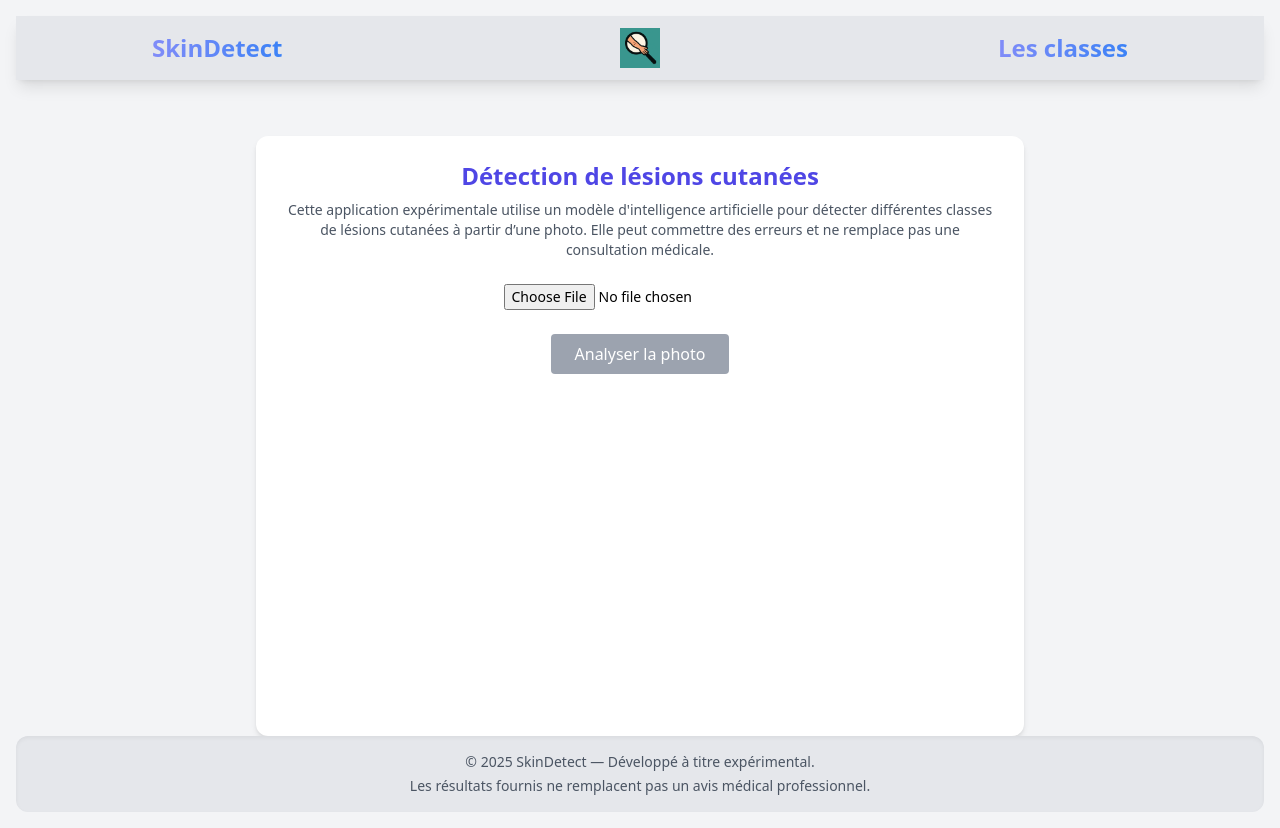
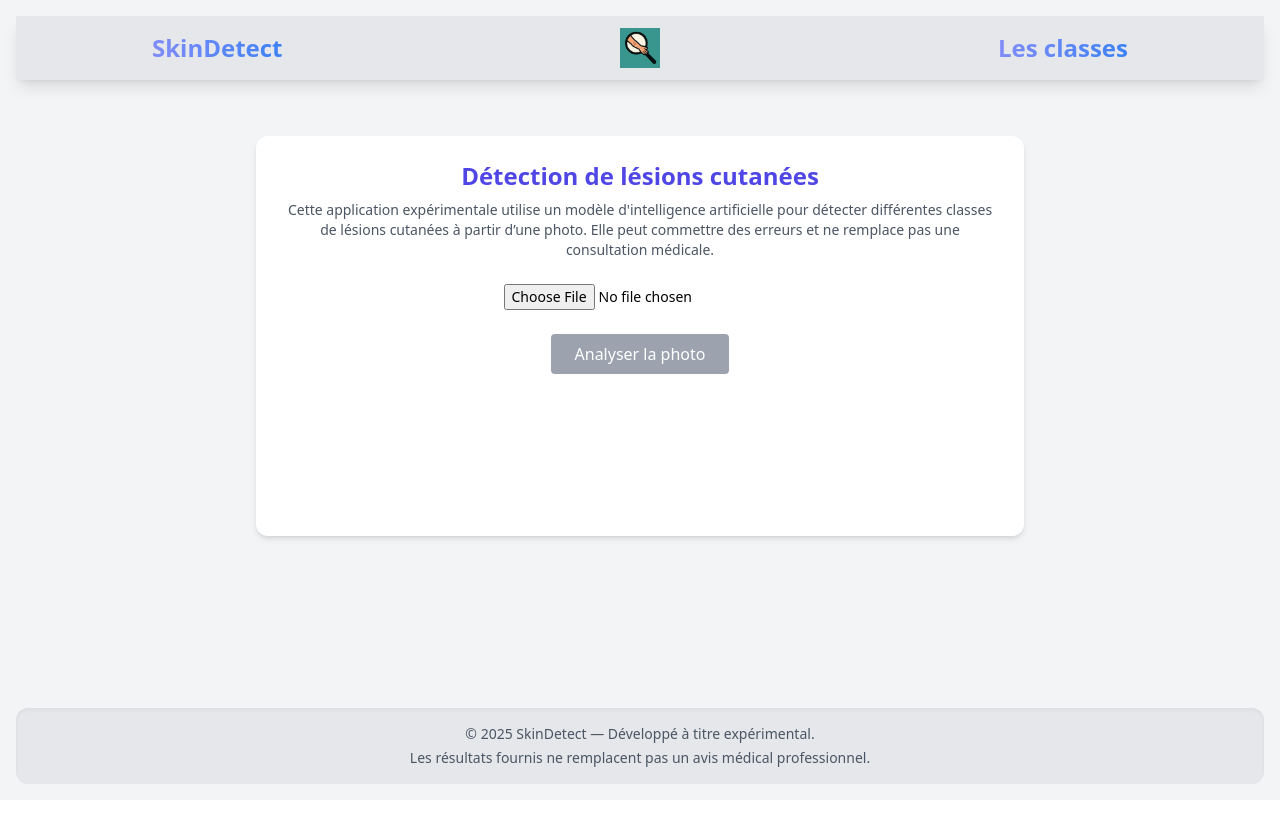
Before and after one commit to Charly750/skin-detect, a React (Create React App) app: page / in a window 1280 px wide. After the commit the page ends 800 px from the top, so only its background shows below. Built offline with nearby package versions, Linux system fonts and the light colour scheme.

Commit message:
Update Home.js

```diff
--- a/src/pages/Home.js
+++ b/src/pages/Home.js
@@ -65,7 +65,7 @@ function Home() {
   };
 
   return (
-<div className="max-w-3xl min-h-[600px] mx-auto bg-white p-6 rounded-xl shadow-md mt-8">
+<div className="max-w-3xl min-h-[400px] mx-auto bg-white p-6 rounded-xl shadow-md mt-8">
           <h1 className="text-2xl font-bold text-center mb-2 text-indigo-600">
         Détection de lésions cutanées
       </h1>
```
